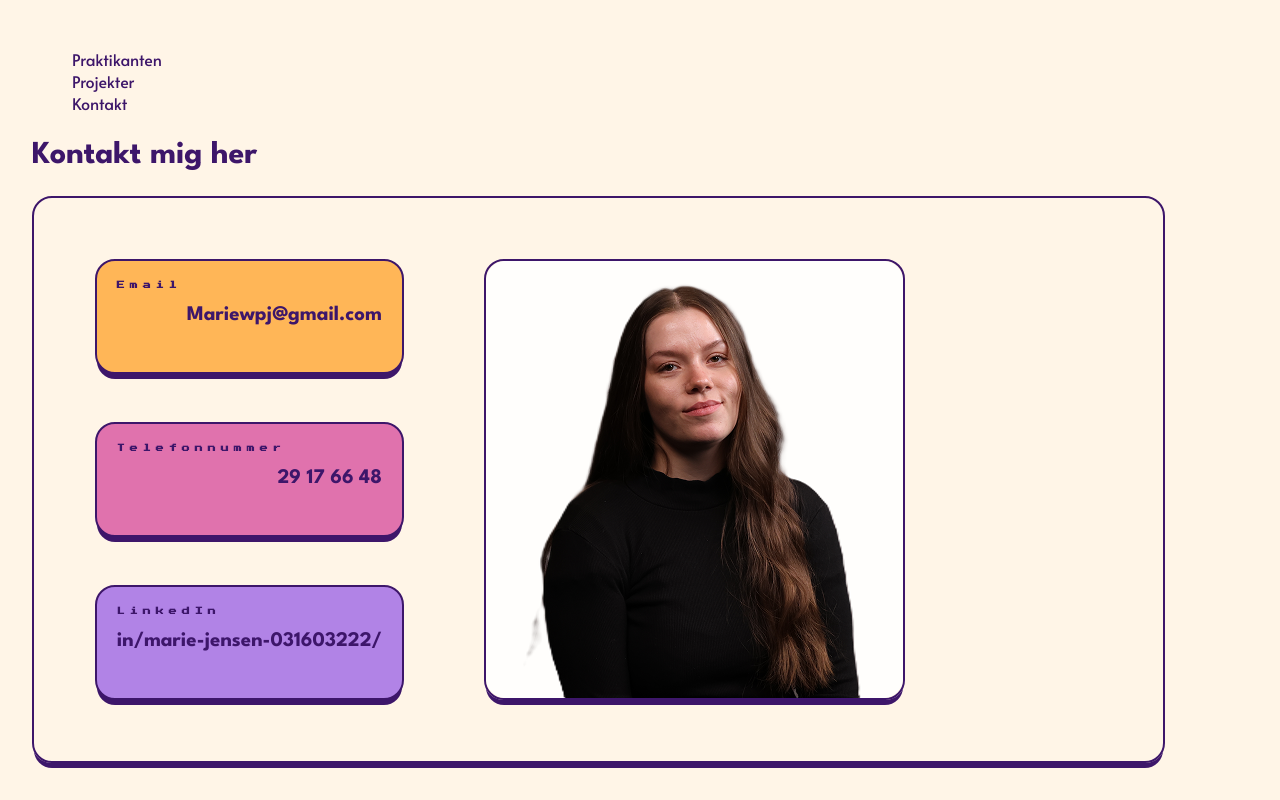
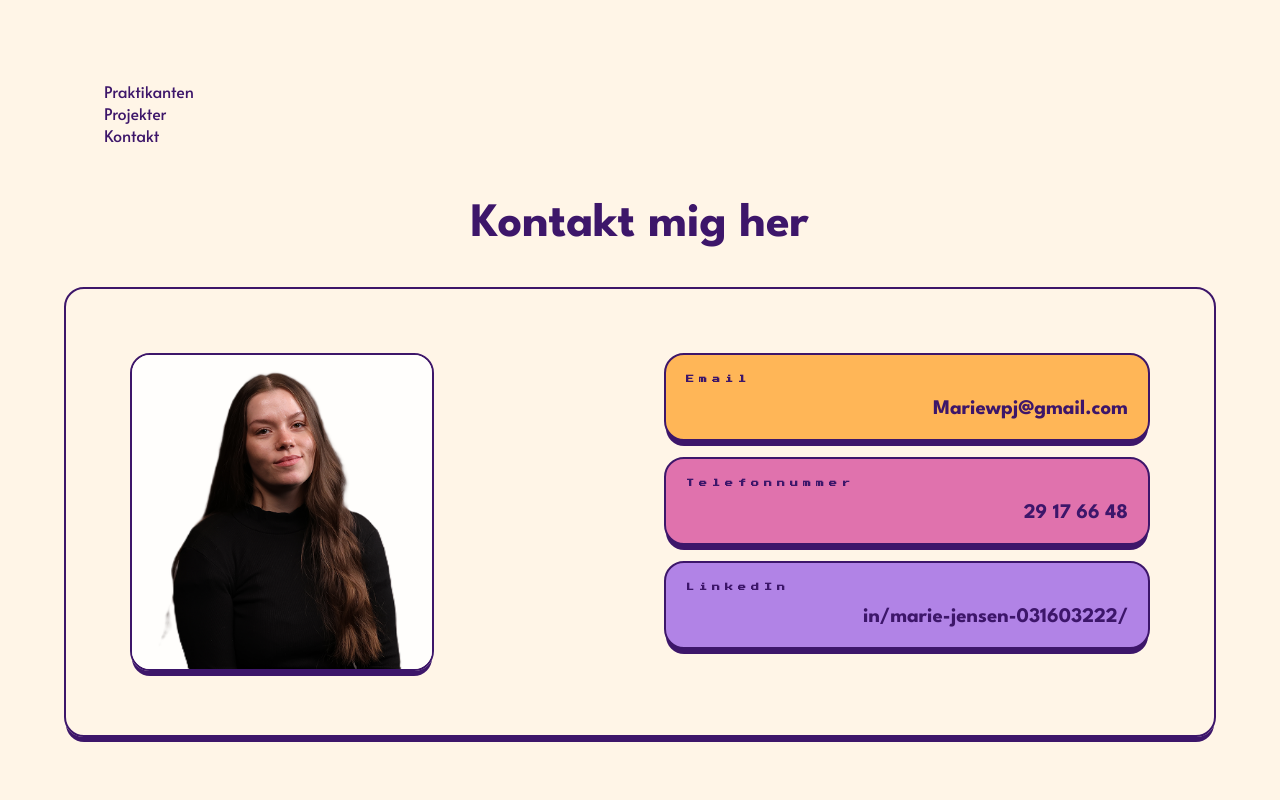
Before and after one commit to MarieWager/portfolio, an Astro site: page / in a window 1280 px wide. Built offline with nearby package versions, Linux system fonts and the light colour scheme; Astro itself is replaced by a stand-in of ours.

Commit message:
footer_mobile_done

```diff
--- a/src/elements/Footer.astro
+++ b/src/elements/Footer.astro
@@ -4,70 +4,104 @@ import FooterImgCard from "../components/FooterImgCard.astro";
 ---
 
 <article>
-  <h1>Kontakt mig her</h1>
+  <h1 class="over">Kontakt mig her</h1>
+
   <div class="sbs">
+    <h1 class="under">Kontakt mig her</h1>
+
+    <img src="/media/image_me.png" alt="" />
+
     <div class="kontakt">
       <KontaktInfoCard sted="Email" variant="gul" link="mailto:mariewpj@gmail.com" kontakt="Mariewpj@gmail.com" />
       <KontaktInfoCard sted="Telefonnummer" variant="rosa" link="tel:+4529176648" kontakt="29 17 66 48" />
       <KontaktInfoCard sted="LinkedIn" variant="lilla" link="https://www.linkedin.com/in/marie-jensen-031603222/" kontakt="in/marie-jensen-031603222/" />
     </div>
-    <img src="/media/image_me.png" alt="" />
   </div>
 </article>
 
 <style>
-  img {
-    border-radius: 20px;
-    border: var(--border-1);
-    box-shadow: var(--shadow-drop);
+  /** Mobile **/
+  article {
+    margin-bottom: 1rem;
   }
+
   .sbs {
     display: grid;
-    grid-template-columns: 1fr 2fr;
-    grid-column-gap: 0px;
-    grid-row-gap: 0px;
-    gap: 5rem;
+    grid-template-columns: 2fr 1fr;
+    padding: 5%;
+    border-radius: none;
+    border: none;
+    box-shadow: none;
 
-    padding: 5%;
+    gap: 1rem;
+  }
+
+  .over {
+    display: none;
+  }
+  .under {
+    display: block;
+    grid-area: 1 / 1 / 2 / 2;
+  }
+
+  img {
+    grid-area: 1 / 2 / 2 / 3;
     border-radius: 20px;
     border: var(--border-1);
     box-shadow: var(--shadow-drop);
 
-    overflow-block: hidden;
-
-    width: fit-content;
+    width: clamp(160px, 27vw, 300px);
   }
 
   .kontakt {
+    grid-area: 2 / 1 / 5 / 3;
     display: grid;
-    gap: 3rem;
+    grid-template-rows: repeat(3, 1fr);
+    gap: 1rem;
+    height: 100px;
   }
 
-  @media (max-width: 900px) {
+  /** Desktop **/
+  @media (min-width: 860px) {
+    article {
+      display: grid;
+      grid-template-columns: 1fr;
+      grid-template-rows: 1fr;
+
+      justify-content: center;
+    }
+    .under {
+      display: none;
+    }
+    .over {
+      grid-area: 1 / 1 / 2 / 2;
+      display: block;
+      justify-self: center;
+    }
+
     .sbs {
+      grid-area: 2 / 1 / 5 / 2;
+
       display: grid;
-      grid-template-columns: 1fr 2fr;
+      grid-template-columns: repeat(2, 1fr);
+      grid-template-rows: 1fr;
       grid-column-gap: 0px;
       grid-row-gap: 0px;
-      gap: 5rem;
+      gap: 3rem;
 
-      padding: 5%;
+      padding: clamp(50px, 5vw, 100px);
+
       border-radius: 20px;
       border: var(--border-1);
       box-shadow: var(--shadow-drop);
-
-      overflow-block: hidden;
-
-      width: fit-content;
     }
 
-    .sbs.img {
-      display: none;
+    img {
+      grid-area: 1 / 1 / 2 / 2;
+      width: clamp(160px, 35vw, 300px);
     }
-
     .kontakt {
-      display: grid;
-      gap: 3rem;
+      grid-area: 1 / 2 / 2 / 3;
     }
   }
 </style>
--- a/src/layouts/Layout.astro
+++ b/src/layouts/Layout.astro
@@ -31,7 +31,7 @@ const { title, meta } = Astro.props;
     margin: 0;
     width: 100%;
     height: 100%;
-    /*overflow-x: clip;*/
+    overflow-x: clip;
   }
   * {
     box-sizing: border-box;
--- a/src/styles/generel.css
+++ b/src/styles/generel.css
@@ -1,6 +1,6 @@
 body {
   margin: 0;
-  padding: 2rem;
+  padding: 5vw;
   line-height: normal;
   background-color: var(--oldlace);
 }
@@ -68,7 +68,7 @@ a:hover {
   --br-30: 30px;
 
   /* FontSize */ /* make responsive to accom bigger screens - use clamp */
-  --h1: 2rem;
+  --h1: 3rem;
   --h2: 1.5rem;
   --h3: 1.3rem;
   --h4: 0.5rem;
```
